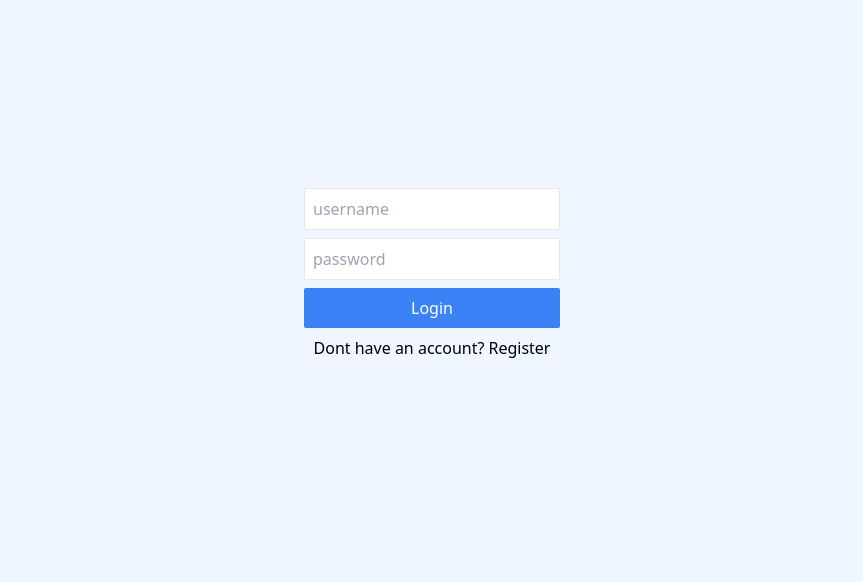
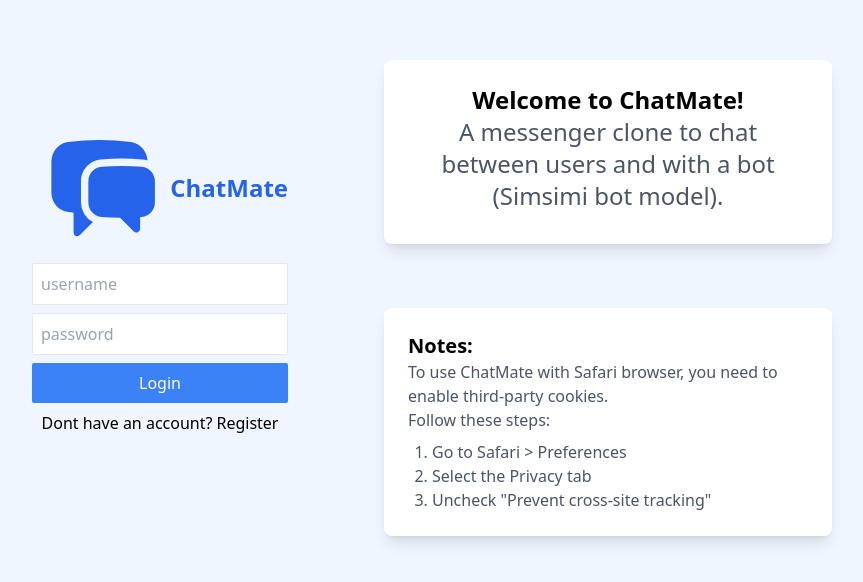
Before and after one commit to PegasusHT/ChatMate, a React (Vite) app in the folder client/: page / in a window 1280 px wide. Shown: the part 102-684 px from the top of the page, without its empty margins (208-1071 px from the left). Built offline with nearby package versions, Linux system fonts and the light colour scheme; no server answers.

Commit message:
Done the intro section

```diff
--- a/client/package.json
+++ b/client/package.json
@@ -21,6 +21,7 @@
     "postcss": "^8.4.32",
     "react": "^18.2.0",
     "react-dom": "^18.2.0",
+    "react-responsive": "^9.0.2",
     "react-router-dom": "^6.21.1",
     "tailwindcss": "^3.3.6",
     "ws": "^8.16.0"
--- a/client/src/BotMessages.jsx
+++ b/client/src/BotMessages.jsx
@@ -24,7 +24,7 @@ export const BotMessageList = ({ selectedBotId, id, ws, setWs }) => {
       setTimeout(() => {
         // console.log('Disconnected. Trying to reconnect.');
         connectToWs();
-      }, 10000);
+      }, 1000);
     });
   }
 
--- /dev/null
+++ b/client/src/Intro.jsx
@@ -0,0 +1,36 @@
+import React from 'react';
+import { useMediaQuery } from 'react-responsive';
+
+const Intro = () => {
+    const isMobile = useMediaQuery({ query: '(max-width: 768px)' });
+
+    return (
+        <div className={`flex flex-col justify-center items-center h-screen ${isMobile ? '' : 'ml-24'}`}>
+            {!isMobile && (
+                <div className="max-w-md p-6 bg-white rounded-lg shadow-lg">
+                    <div className={`mb-2 text-center ${isMobile ? 'text-xl' : 'text-2xl'}`}>
+                        <h2 className="font-bold">Welcome to ChatMate!</h2>
+                        <p className="text-gray-600">
+                            A messenger clone to chat between users and with a bot (Simsimi bot model).
+                        </p>
+                    </div>
+                </div>
+            )}
+            <div className="max-w-md p-6 bg-white rounded-lg shadow-lg mt-16">
+                <h3 className={`font-bold ${isMobile ? 'text-lg' : 'text-xl'}`}>Notes:</h3>
+                <p className="text-gray-600">
+                    To use ChatMate with Safari browser, you need to enable third-party cookies.
+                    <br />
+                    Follow these steps:
+                </p>
+                <ol className="list-decimal pl-6 mt-2 text-gray-600">
+                    <li>Go to Safari &gt; Preferences</li>
+                    <li>Select the Privacy tab</li>
+                    <li>Uncheck "Prevent cross-site tracking"</li>
+                </ol>
+            </div>
+        </div>
+    );
+};
+
+export default Intro;
--- a/client/src/Logo.jsx
+++ b/client/src/Logo.jsx
@@ -1,13 +1,14 @@
 
 
-export default function Logo() {
+export default function Logo({isFrontPage}) {
+
  return (
-    <div className="text-blue-600 mt-4 font-bold flex gap-2 mb-4 pl-3">
-        <svg xmlns="http://www.w3.org/2000/svg" viewBox="0 0 24 24" fill="currentColor" className="w-6 h-6">
+    <div className='text-blue-600 mt-4 font-bold flex items-center gap-2 mb-4 pl-3'>
+        <svg xmlns="http://www.w3.org/2000/svg" viewBox="0 0 24 24" fill="currentColor" className={`h-${isFrontPage ? '16' : '8'}`}>
         <path d="M4.913 2.658c2.075-.27 4.19-.408 6.337-.408 2.147 0 4.262.139 6.337.408 1.922.25 3.291 1.861 3.405 3.727a4.403 4.403 0 00-1.032-.211 50.89 50.89 0 00-8.42 0c-2.358.196-4.04 2.19-4.04 4.434v4.286a4.47 4.47 0 002.433 3.984L7.28 21.53A.75.75 0 016 21v-4.03a48.527 48.527 0 01-1.087-.128C2.905 16.58 1.5 14.833 1.5 12.862V6.638c0-1.97 1.405-3.718 3.413-3.979z" />
         <path d="M15.75 7.5c-1.376 0-2.739.057-4.086.169C10.124 7.797 9 9.103 9 10.609v4.285c0 1.507 1.128 2.814 2.67 2.94 1.243.102 2.5.157 3.768.165l2.782 2.781a.75.75 0 001.28-.53v-2.39l.33-.026c1.542-.125 2.67-1.433 2.67-2.94v-4.286c0-1.505-1.125-2.811-2.664-2.94A49.392 49.392 0 0015.75 7.5z" />
         </svg>
-        ChatMate
+        <div className={`text-${isFrontPage ? '2xl' : 'sm'}`}>ChatMate </div>
     </div>
  )
 }
--- a/client/src/RegisterAndLoginForm.jsx
+++ b/client/src/RegisterAndLoginForm.jsx
@@ -1,12 +1,16 @@
 import {useContext, useState} from "react";
 import axios from "axios";
 import {UserContext} from "./UserContext.jsx";
+import Intro from "./Intro.jsx";
+import { useMediaQuery } from 'react-responsive';
+import Logo from "./Logo.jsx";
 
 export default function RegisterAndLoginForm() {
   const [username, setUsername] = useState('');
   const [password, setPassword] = useState('');
   const [isLoginOrRegister, setIsLoginOrRegister] = useState('login');
   const {setUsername:setLoggedInUsername, setId} = useContext(UserContext);
+  const isMobile = useMediaQuery({ query: '(max-width: 768px)' });
   async function handleSubmit(ev) {
     ev.preventDefault();
     const url = isLoginOrRegister === 'register' ? 'register' : 'login';
@@ -15,7 +19,11 @@ export default function RegisterAndLoginForm() {
     setId(data.id);
   }
   return (
-    <div className="bg-blue-50 h-screen flex items-center">
+    <div className={`bg-blue-50 h-screen flex items-center justify-center ${isMobile ? 'flex-col' : ''}`}>
+      <div classname='flex flex-col'>
+        <div className={` ${isMobile ? 'mt-36' : ''}`}>
+          <Logo isFrontPage={true}/>
+        </div>
         <form className="w-64 mx-auto mb-12" onSubmit={handleSubmit}>
           <input value={username}
                 onChange={ev => setUsername(ev.target.value)}
@@ -49,5 +57,7 @@ export default function RegisterAndLoginForm() {
           </div>
         </form>
       </div>
+      <Intro />
+    </div>
   );
 }
--- a/client/src/UserMessages.jsx
+++ b/client/src/UserMessages.jsx
@@ -24,7 +24,7 @@ export const UserMessageList = ({ selectedUserId, id, showOnlinePeople, ws, setW
       setTimeout(() => {
         // console.log('Disconnected. Trying to reconnect.');
         connectToWs();
-      }, 10000);
+      }, 1000);
     });
   }
 
```
Also changed, not shown: 1 other file (tests, documents, lock files or other folders). Lines whose indentation alone changed are shown as unchanged.
